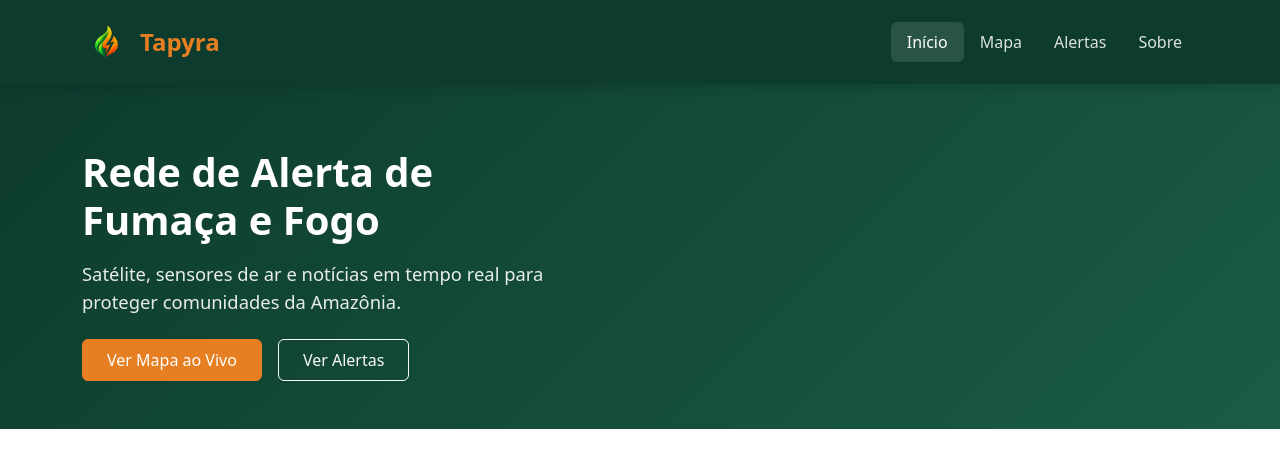
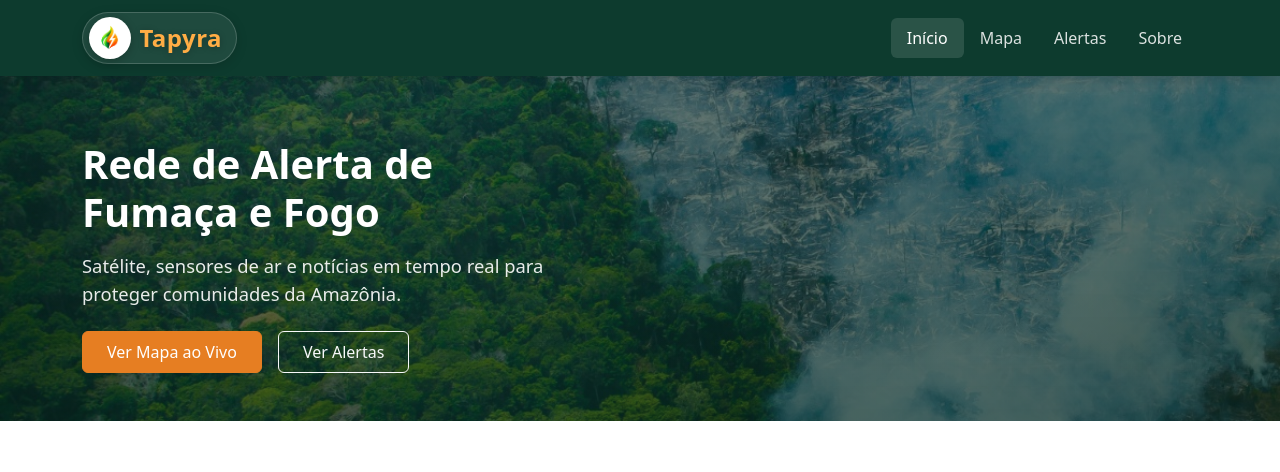
Before and after one commit to mxrishimaa/Tapyra---Amazon-Monitor, a React (Vite) app: page / in a window 1280 px wide. Shown: the top 472 px of the page. Built offline with nearby package versions, Linux system fonts and the light colour scheme; no server answers; a small style sheet from the web is missing.

Commit message:
Mudança na Headed

```diff
--- a/src/App.css
+++ b/src/App.css
@@ -16,11 +16,35 @@
 
 .navbar-brand {
   font-weight: 700;
-  font-size: 1.35rem;
+  font-size: 1.5rem;
+  padding: 0.25rem 0.85rem 0.25rem 0.4rem;
+  border: 1px solid rgba(255, 255, 255, 0.18);
+  border-radius: 999px;
+  background-color: rgba(255, 255, 255, 0.08);
+  box-shadow: 0 3px 12px rgba(0, 0, 0, 0.14);
+  transition: background-color 0.2s ease, border-color 0.2s ease;
+}
+
+.navbar-brand:hover,
+.navbar-brand:focus-visible {
+  background-color: rgba(255, 255, 255, 0.14);
+  border-color: rgba(255, 255, 255, 0.3);
 }
 
 .navbar-brand span {
-  color: var(--laranja);
+  color: #ffad45;
+  letter-spacing: 0.02em;
+  text-shadow: 0 1px 6px rgba(0, 0, 0, 0.25);
+}
+
+.navbar-brand-logo {
+  width: 42px;
+  height: 42px;
+  padding: 3px;
+  border-radius: 50%;
+  background-color: white;
+  box-shadow: 0 2px 8px rgba(0, 0, 0, 0.24);
+  object-fit: contain;
 }
 
 .nav-link-custom {
@@ -38,7 +62,12 @@
 }
 
 .hero-section {
-  background: linear-gradient(135deg, var(--verde-escuro) 0%, var(--verde-medio) 100%);
+  background-color: var(--verde-escuro);
+  background-image:
+    linear-gradient(rgba(7, 40, 31, 0.62), rgba(7, 40, 31, 0.68)),
+    url('/hero-amazonia.jpg');
+  background-position: center;
+  background-size: cover;
   color: white;
   padding: 4rem 0 3rem;
   position: relative;
--- a/src/components/Navbar.jsx
+++ b/src/components/Navbar.jsx
@@ -9,8 +9,8 @@ function AppNavbar() {
     <Navbar expand="lg" className="navbar-custom" variant="dark" sticky="top">
       <Container>
         <Navbar.Brand as={Link} to="/" className="d-flex align-items-center gap-2">
-          <img src={LogoTapyra} width={50}/>
-          <span style={{ fontSize: '1.5rem' }}>Tapyra</span>
+          <img src={LogoTapyra} className="navbar-brand-logo" alt="Logo Tapyra" />
+          <span>Tapyra</span>
         </Navbar.Brand>
         <Navbar.Toggle aria-controls="main-nav" />
         <Navbar.Collapse id="main-nav">
```
Also changed, not shown: public/hero-amazonia.jpg (added).
